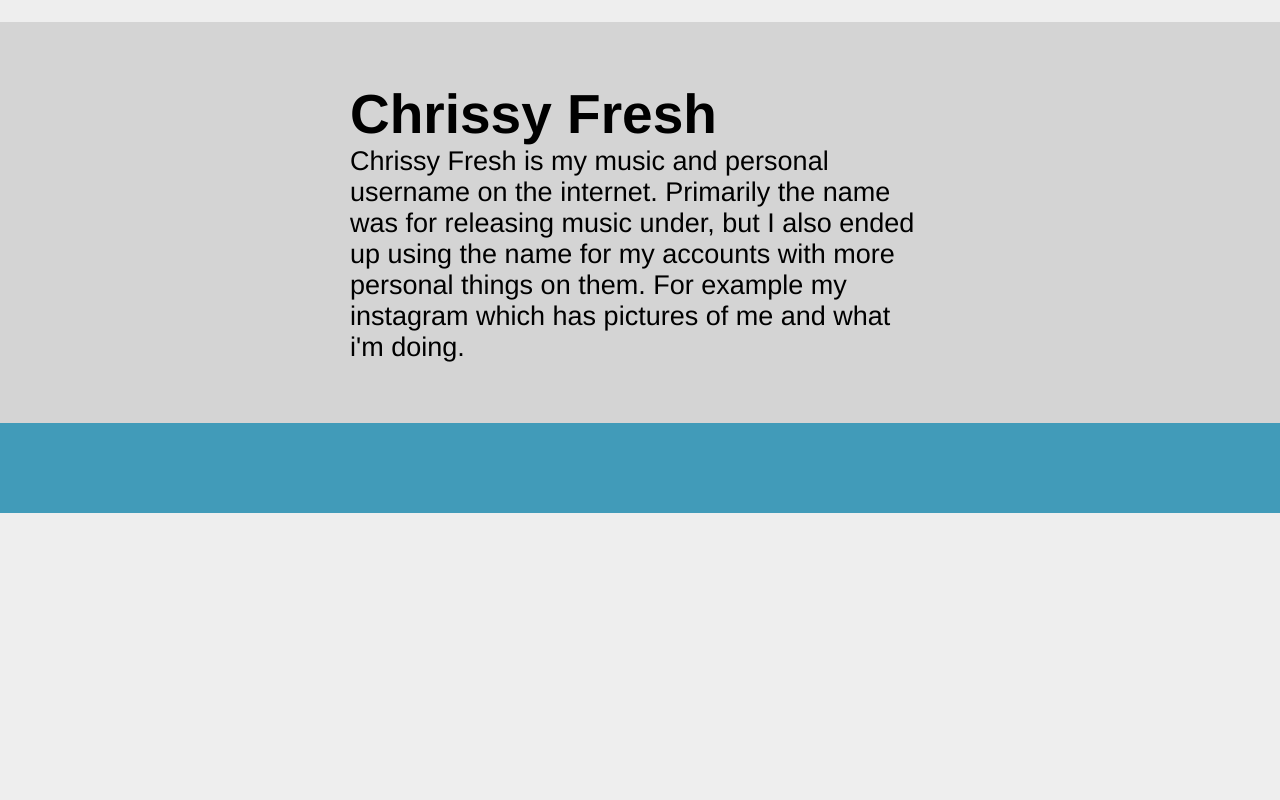
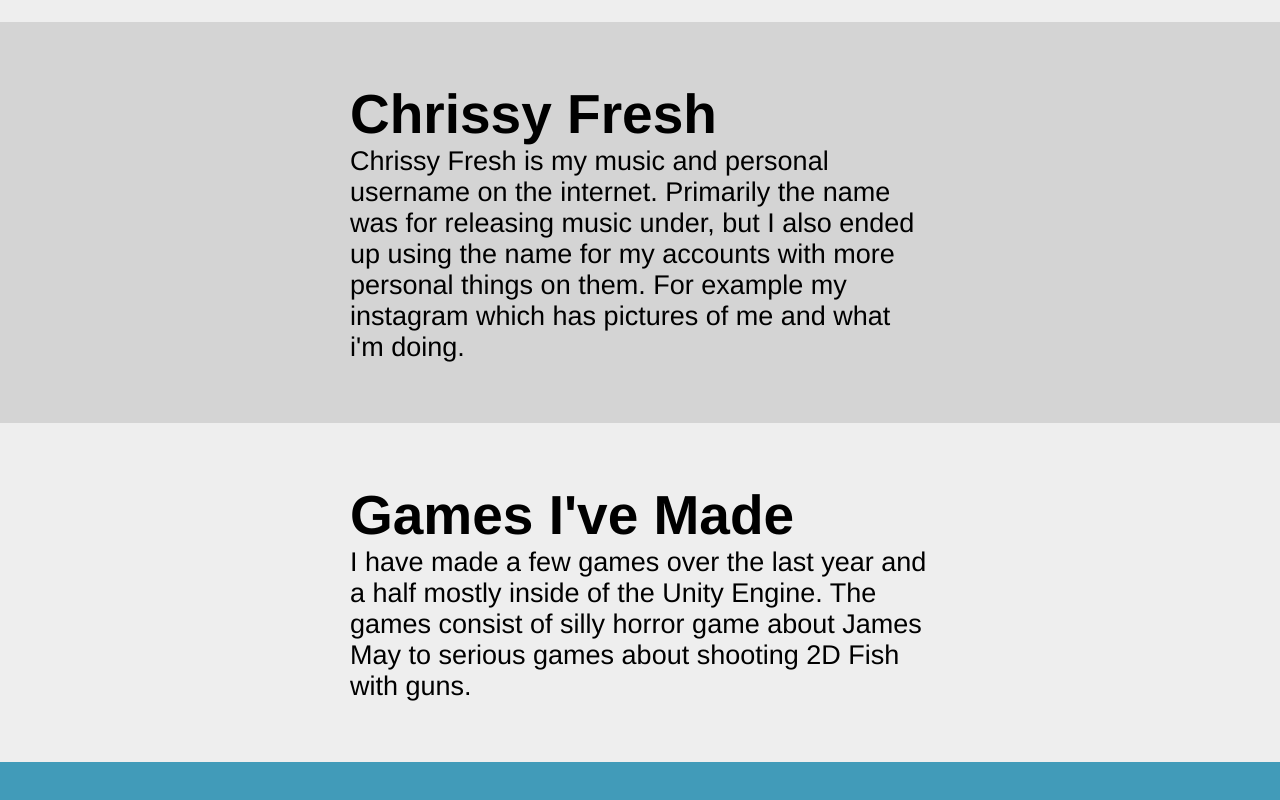
Before and after one commit to Christian-Irvine/svelte_2023_webdev1, a SvelteKit app: page / in a window 1280 px wide. Shown: the part 1427-2227 px from the top of the page. Before the commit the page ends 1940 px from the top, so only its background shows below. Built offline with nearby package versions, Linux system fonts and the light colour scheme.

Commit message:
Added games description to welcome page

```diff
--- a/src/routes/+page.svelte
+++ b/src/routes/+page.svelte
@@ -26,4 +26,10 @@
         Primarily the name was for releasing music under, but I also ended up using the name for my accounts with more personal things on them.
         For example my instagram which has pictures of me and what i'm doing."
     />
+
+    <Article
+    heading="Games I've Made";
+    text="I have made a few games over the last year and a half mostly inside of the Unity Engine.
+    The games consist of silly horror game about James May to serious games about shooting 2D Fish with guns."
+/>
 </div>
```
